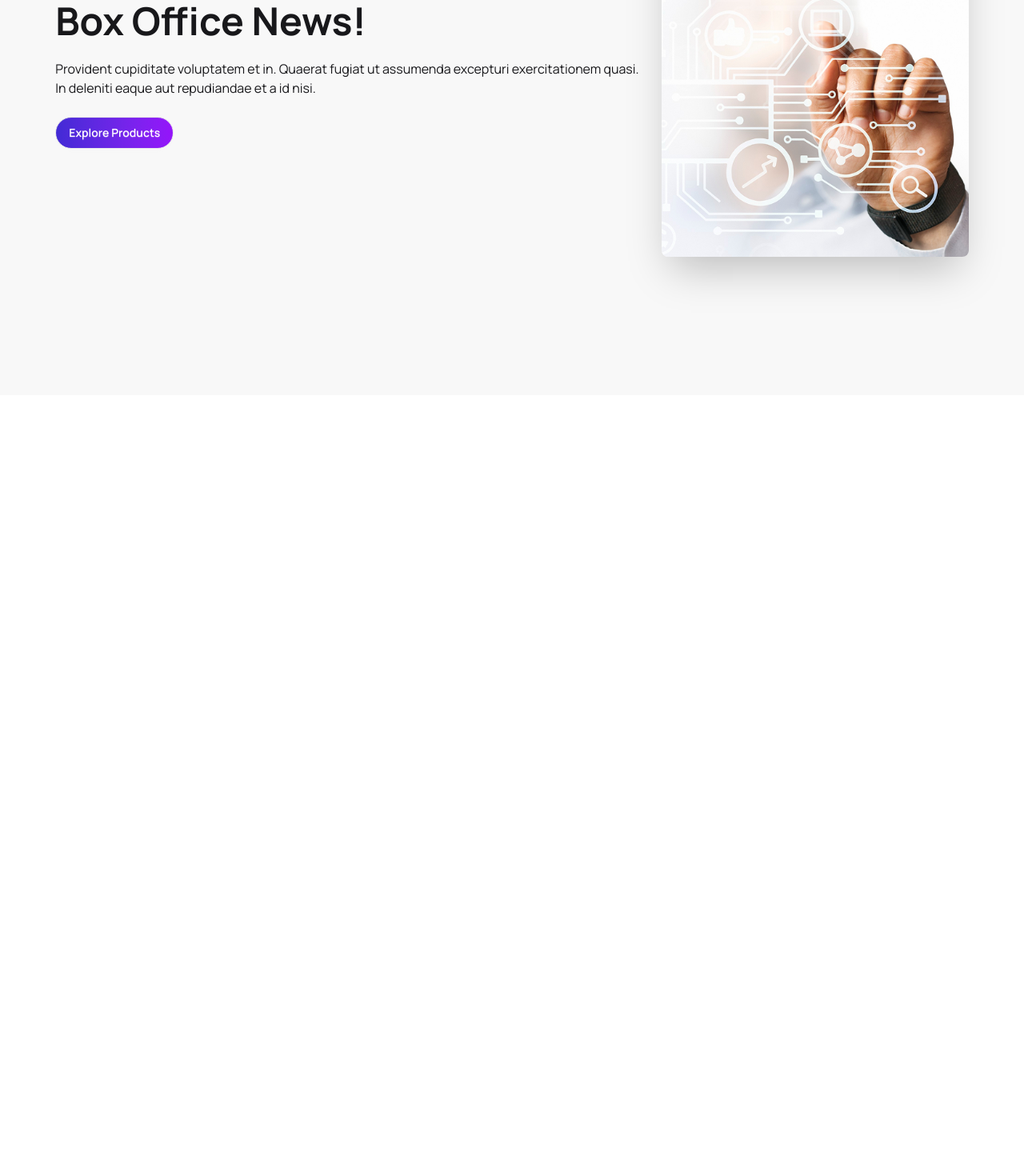
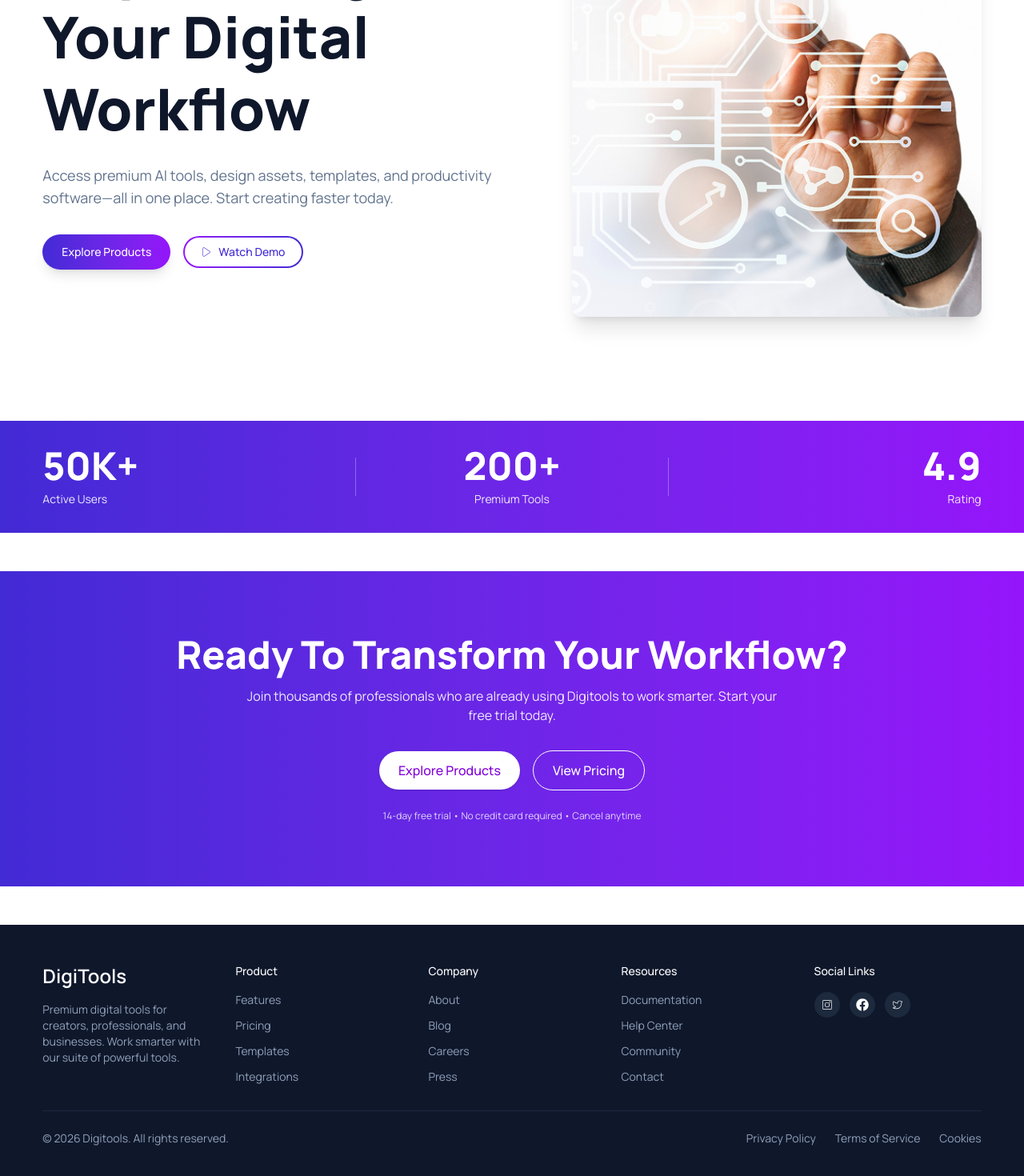
Before and after one commit to mehediScriptDev/ph6_digital, a React (Vite) app: page / in a window 1280 px wide. Shown: the part 400-1870 px from the top of the page at 80% size. Before the commit the page ends 894 px from the top, so only its background shows below. Built offline with nearby package versions, Linux system fonts and the light colour scheme.

Commit message:
cta section done

```diff
--- a/src/App.jsx
+++ b/src/App.jsx
@@ -1,6 +1,9 @@
 import "./App.css";
+import Cta from "./components/Cta";
+import Footer from "./components/Footer";
 import Hero from "./components/Hero";
 import Navbar from "./components/Navbar";
+import Stats from "./components/Stats";
 
 function App() {
   return (
@@ -8,6 +11,10 @@ function App() {
       <div>
         <Navbar />
         <Hero />
+        <Stats/>
+        <Cta/>
+       <Footer/>
+
       </div>
     </>
   );
--- /dev/null
+++ b/src/components/Cta.jsx
@@ -0,0 +1,44 @@
+import React from 'react';
+
+const Cta = () => {
+    return (
+        <section
+          className="w-full mt-12"
+          style={{
+            background: "linear-gradient(90deg, var(--color-primary), var(--color-another))",
+          }}
+        >
+          <div className="w-11/12 mx-auto py-20 text-center text-white">
+            <h2 className="text-3xl md:text-4xl lg:text-5xl font-extrabold">
+              Ready To Transform Your Workflow?
+            </h2>
+            <p className="mt-4 text-sm md:text-base max-w-2xl mx-auto text-white/90">
+              Join thousands of professionals who are already using Digitools to work smarter.
+              Start your free trial today.
+            </p>
+
+            <div className="mt-8 flex items-center justify-center gap-4">
+              <a
+                href="#"
+                className="inline-flex items-center justify-center rounded-full px-6 py-3 bg-white text-purple-700 font-medium shadow-sm"
+              >
+                Explore Products
+              </a>
+
+              <a
+                href="#"
+                className="inline-flex items-center justify-center rounded-full px-6 py-3 border border-white text-white font-medium"
+              >
+                View Pricing
+              </a>
+            </div>
+
+            <div className="mt-6 text-xs text-white/80">
+              14-day free trial • No credit card required • Cancel anytime
+            </div>
+          </div>
+        </section>
+    );
+};
+
+export default Cta;
--- /dev/null
+++ b/src/components/Footer.jsx
@@ -0,0 +1,76 @@
+import React from 'react';
+import { CiInstagram, CiTwitter } from 'react-icons/ci';
+import { FaFacebook } from 'react-icons/fa';
+
+const Footer = () => {
+    return (
+        <footer className="bg-slate-900 text-slate-300 mt-12">
+          <div className="w-11/12 mx-auto py-12">
+            <div className="grid grid-cols-1 md:grid-cols-3 lg:grid-cols-5 gap-8">
+              <div className="col-span-1">
+                <h3 className="text-2xl font-semibold text-white">DigiTools</h3>
+                <p className="mt-4 text-sm text-slate-400 max-w-xs">
+                  Premium digital tools for creators, professionals, and businesses. Work smarter with our suite of powerful tools.
+                </p>
+              </div>
+
+              <div>
+                <h4 className="text-sm text-white font-medium">Product</h4>
+                <ul className="mt-4 space-y-3 text-sm text-slate-400">
+                  <li>Features</li>
+                  <li>Pricing</li>
+                  <li>Templates</li>
+                  <li>Integrations</li>
+                </ul>
+              </div>
+
+              <div>
+                <h4 className="text-sm text-white font-medium">Company</h4>
+                <ul className="mt-4 space-y-3 text-sm text-slate-400">
+                  <li>About</li>
+                  <li>Blog</li>
+                  <li>Careers</li>
+                  <li>Press</li>
+                </ul>
+              </div>
+
+              <div>
+                <h4 className="text-sm text-white font-medium">Resources</h4>
+                <ul className="mt-4 space-y-3 text-sm text-slate-400">
+                  <li>Documentation</li>
+                  <li>Help Center</li>
+                  <li>Community</li>
+                  <li>Contact</li>
+                </ul>
+              </div>
+
+              <div>
+                <h4 className="text-sm text-white font-medium">Social Links</h4>
+                <div className="mt-4 flex items-center gap-3">
+                  <a href="#" className="w-8 h-8 rounded-full bg-slate-800 flex items-center justify-center text-white">
+                   <CiInstagram/>
+                  </a>
+                  <a href="#" className="w-8 h-8 rounded-full bg-slate-800 flex items-center justify-center text-white">
+                    <FaFacebook />
+                  </a>
+                  <a href="#" className="w-8 h-8 rounded-full bg-slate-800 flex items-center justify-center text-white">
+                    <CiTwitter />
+                  </a>
+                </div>
+              </div>
+            </div>
+
+            <div className="mt-8 border-t border-slate-800 pt-6 flex flex-col md:flex-row items-center justify-between text-sm text-slate-400">
+              <div>© 2026 Digitools. All rights reserved.</div>
+              <div className="mt-4 md:mt-0 flex items-center gap-6">
+                <a href="#">Privacy Policy</a>
+                <a href="#">Terms of Service</a>
+                <a href="#">Cookies</a>
+              </div>
+            </div>
+          </div>
+        </footer>
+    );
+};
+
+export default Footer;
--- a/src/components/Hero.jsx
+++ b/src/components/Hero.jsx
@@ -1,26 +1,62 @@
 import React from "react";
 import banner from "/assets/banner.png";
+import { CiPlay1 } from "react-icons/ci";
 
 const Hero = () => {
   return (
-    <div className="bg-base-200">
-      <div className="hero w-11/12 mx-auto min-h-screen">
-        <div className="hero-content flex-col lg:flex-row-reverse">
-          <img src={banner} className="max-w-sm rounded-lg shadow-2xl" />
-          <div>
-            <h1 className="text-5xl font-bold">Box Office News!</h1>
-            <p className="py-6">
-              Provident cupiditate voluptatem et in. Quaerat fugiat ut assumenda
-              excepturi exercitationem quasi. In deleniti eaque aut repudiandae
-              et a id nisi.
+    <>
+    <section className="bg-white">
+      <div className="w-11/12 mx-auto min-h-screen flex items-center">
+        <div className="grid grid-cols-1 lg:grid-cols-2 gap-12 items-center w-full">
+
+          <div className="pt-10 md:pt-0">
+            <span className="inline-flex items-center gap-3 bg-purple-50 text-purple-700 rounded-full px-4 py-2 text-sm mb-6">
+              <span className="w-2 h-2 bg-purple-600 rounded-full inline-block" />
+              New: AI-Powered Tools Available
+            </span>
+
+            <h1 className="text-5xl md:text-6xl lg:text-7xl font-extrabold leading-tight text-slate-900">
+              Supercharge Your
+
+              Digital Workflow
+            </h1>
+
+            <p className="mt-6 text-lg text-slate-500 max-w-xl">
+              Access premium AI tools, design assets, templates, and productivity
+              software—all in one place. Start creating faster today.
             </p>
-            <button className="btn rounded-full bg-linear-to-r from-primary to-another text-white">
-              Explore Products
-            </button>
+
+            <div className="mt-8 flex items-center gap-4">
+
+              <a
+                href="#"
+                className="inline-flex items-center justify-center rounded-full px-6 py-3 bg-gradient-to-r from-primary to-another text-white shadow-lg text-sm font-medium"
+              >
+                Explore Products
+              </a>
+
+              <div className="rounded-full p-[2px] bg-gradient-to-r from-another to-primary">
+                <button className="flex items-center gap-2 rounded-full bg-white px-5 py-2 text-primary text-sm font-medium">
+                  <CiPlay1 />
+                  <span>Watch Demo</span>
+                </button>
+              </div>
+            </div>
+          </div>
+
+          {/*  image */}
+          <div className="flex justify-center lg:justify-end">
+            <div className="w-full max-w-lg rounded-xl overflow-hidden shadow-xl">
+              <img src={banner} alt="banner" className="w-full h-auto object-cover" />
+            </div>
           </div>
         </div>
       </div>
-    </div>
+    </section>
+
+
+
+    </>
   );
 };
 
--- /dev/null
+++ b/src/components/Stats.jsx
@@ -0,0 +1,44 @@
+import React from "react";
+
+const Stats = () => {
+  return (
+    <section
+      className="mt-8 w-full"
+      style={{
+        background:
+          "linear-gradient(90deg, var(--color-primary), var(--color-another))",
+      }}
+    >
+      <div className="w-11/12 mx-auto py-8">
+        <div className="flex flex-col lg:flex-row items-center justify-between text-white">
+          <div className="flex flex-col items-center lg:items-start py-6 lg:py-0 w-full lg:w-1/3">
+            <div className="text-3xl md:text-4xl lg:text-5xl font-extrabold">
+              50K+
+            </div>
+            <div className="mt-2 text-sm text-white/90">Active Users</div>
+          </div>
+
+          <div className="hidden lg:block h-12 w-px bg-white/30" />
+
+          <div className="flex flex-col items-center py-6 lg:py-0 w-full lg:w-1/3">
+            <div className="text-3xl md:text-4xl lg:text-5xl font-extrabold">
+              200+
+            </div>
+            <div className="mt-2 text-sm text-white/90">Premium Tools</div>
+          </div>
+
+          <div className="hidden lg:block h-12 w-px bg-white/30" />
+
+          <div className="flex flex-col items-center lg:items-end py-6 lg:py-0 w-full lg:w-1/3">
+            <div className="text-3xl md:text-4xl lg:text-5xl font-extrabold">
+              4.9
+            </div>
+            <div className="mt-2 text-sm text-white/90">Rating</div>
+          </div>
+        </div>
+      </div>
+    </section>
+  );
+};
+
+export default Stats;
```
